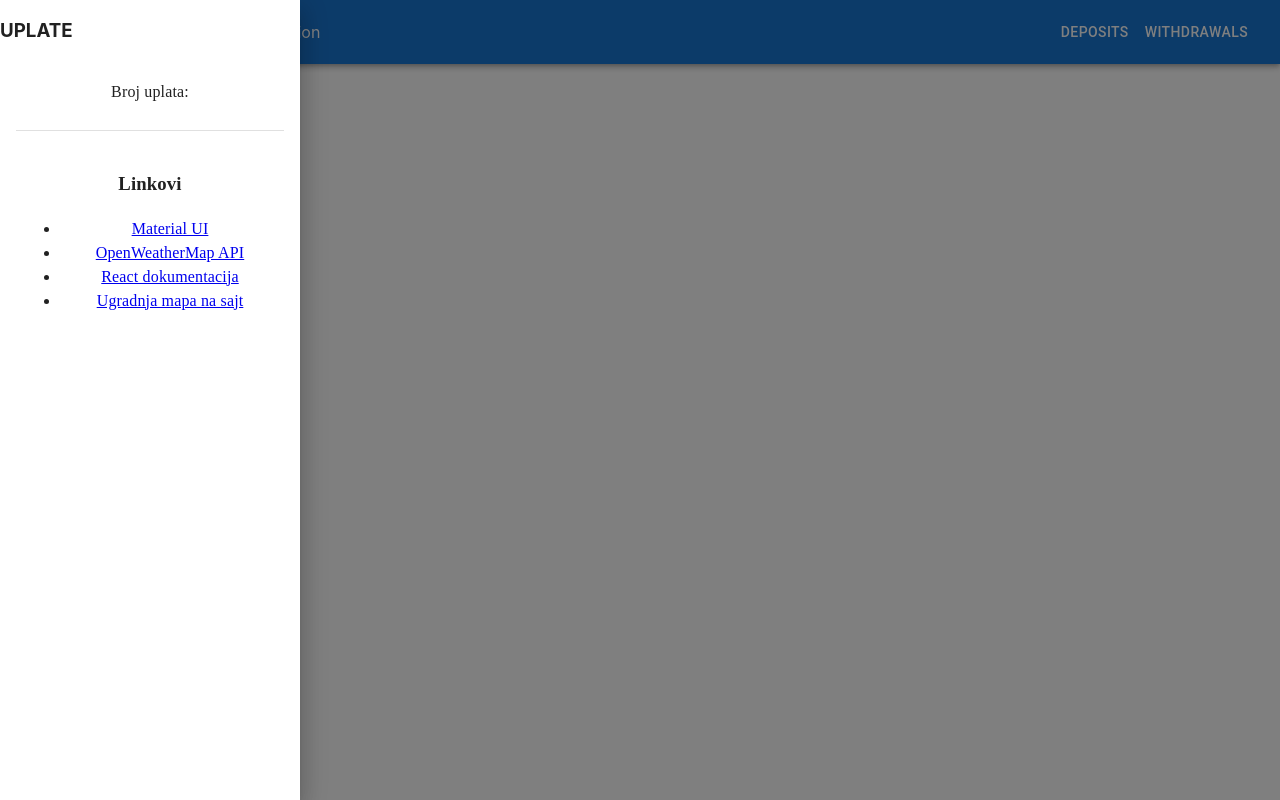
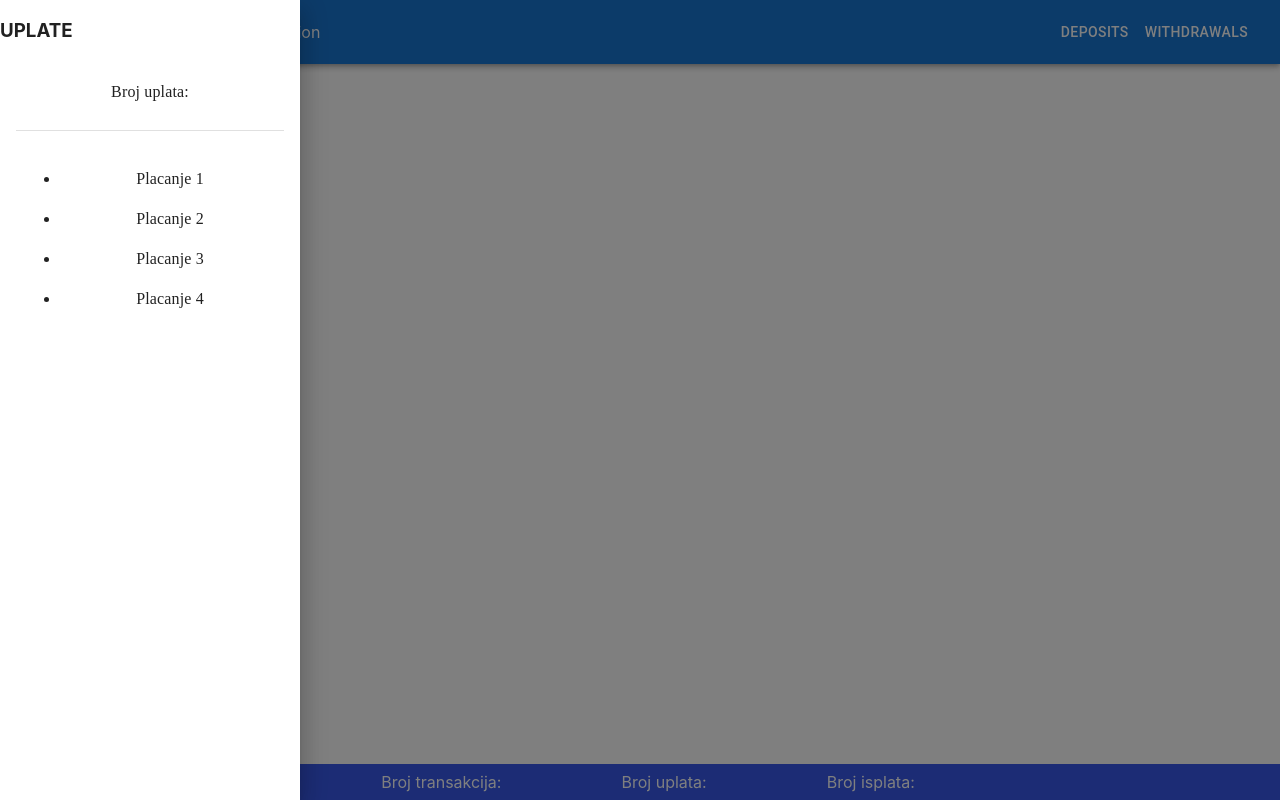
Before and after one commit to igornedovic/BudgetManagement, a React (Create React App) app: page /newTransaction in a window 1280 px wide. Both pictures are taken after a click on the button "DEPOSITS". Built offline with nearby package versions, Linux system fonts and the light colour scheme.

Commit message:
Footer has been added

```diff
--- a/src/App.js
+++ b/src/App.js
@@ -3,6 +3,7 @@ import { BrowserRouter, Route, Routes } from "react-router-dom";
 import Transactions from "./components/Transactions.jsx";
 import NewTransaction from "./components/NewTransaction.jsx";
 import NavBar from "./components/NavBar.jsx";
+import Footer from "./components/Footer.jsx";
 
 function App() {
   const [state, setState] = useState({
@@ -31,6 +32,7 @@ function App() {
         <Route path="/" element={<Transactions />} />
         <Route path="/newTransaction" element={<NewTransaction />} />
       </Routes>
+      <Footer/>
     </BrowserRouter>
   );
 }
--- /dev/null
+++ b/src/components/Footer.jsx
@@ -0,0 +1,37 @@
+import React from "react";
+import { Grid, Typography } from "@mui/material";
+import { makeStyles } from "@mui/styles";
+
+const useStyles = makeStyles((footer) => ({
+  footer: {
+    marginTop: 0,
+    padding: "0.5rem",
+    backgroundColor: "rgb(56, 89, 235)",
+    position: "fixed",
+    bottom: 0,
+    left: 0,
+    textAlign: "center",
+    width: "100%",
+  },
+}));
+
+function Footer() {
+  const classes = useStyles();
+  return (
+    <footer className={classes.footer}>
+      <Grid container direction={"row"} spacing={15} alignItems="center" justifyContent="center" color="white">
+        <Grid item>
+          <Typography variant="p">Broj transakcija:</Typography>
+        </Grid>
+        <Grid item>
+          <Typography variant="p">Broj uplata:</Typography>
+        </Grid>
+        <Grid item>
+          <Typography variant="p">Broj isplata:</Typography>
+        </Grid>
+      </Grid>
+    </footer>
+  );
+}
+
+export default Footer;
--- a/src/components/Payment.jsx
+++ b/src/components/Payment.jsx
@@ -12,11 +12,6 @@ const useStyles = makeStyles((theme) => ({
     fontFamily: "Montserrat",
     padding: "20px",
     textAlign: "center",
-  },
-  appBar: {
-    background: "transparent",
-    boxShadow: "none",
-    position: "sticky",
   },
   list: {
     width: 300,
@@ -39,43 +34,18 @@ function Payment({ toggleDrawer, state, isDeposit }) {
       </Typography>
       <Divider variant="middle" />
       <Typography className={classes.aboutText} component="div" gutterBottom>
-        <h3>Linkovi</h3>
         <ul>
           <li>
-            <a
-              href="https://material-ui.com"
-              target="_blank"
-              rel="noopener noreferrer"
-            >
-              Material UI
-            </a>
+            <p>Placanje 1</p>
           </li>
           <li>
-            <a
-              href="https://openweathermap.org/api"
-              target="_blank"
-              rel="noopener noreferrer"
-            >
-              OpenWeatherMap API
-            </a>
+            <p>Placanje 2</p>
           </li>
           <li>
-            <a
-              href="https://reactjs.org/docs/getting-started.html"
-              target="_blank"
-              rel="noopener noreferrer"
-            >
-              React dokumentacija
-            </a>
+            <p>Placanje 3</p>
           </li>
           <li>
-            <a
-              href="https://www.react-simple-maps.io/"
-              target="_blank"
-              rel="noopener noreferrer"
-            >
-              Ugradnja mapa na sajt
-            </a>
+            <p>Placanje 4</p>
           </li>
         </ul>
       </Typography>
@@ -84,18 +54,10 @@ function Payment({ toggleDrawer, state, isDeposit }) {
 
   return (
     <div>
-      <Button
-        color="inherit"
-        onClick={toggleDrawer("left", true, true)}
-        data-testid="toggle"
-      >
+      <Button color="inherit" onClick={toggleDrawer("left", true, true)}>
         Deposits
       </Button>
-      <Button
-        color="inherit"
-        onClick={toggleDrawer("right", true, false)}
-        data-testid="toggle"
-      >
+      <Button color="inherit" onClick={toggleDrawer("right", true, false)}>
         Withdrawals
       </Button>
       {isDeposit === true ? (
```
